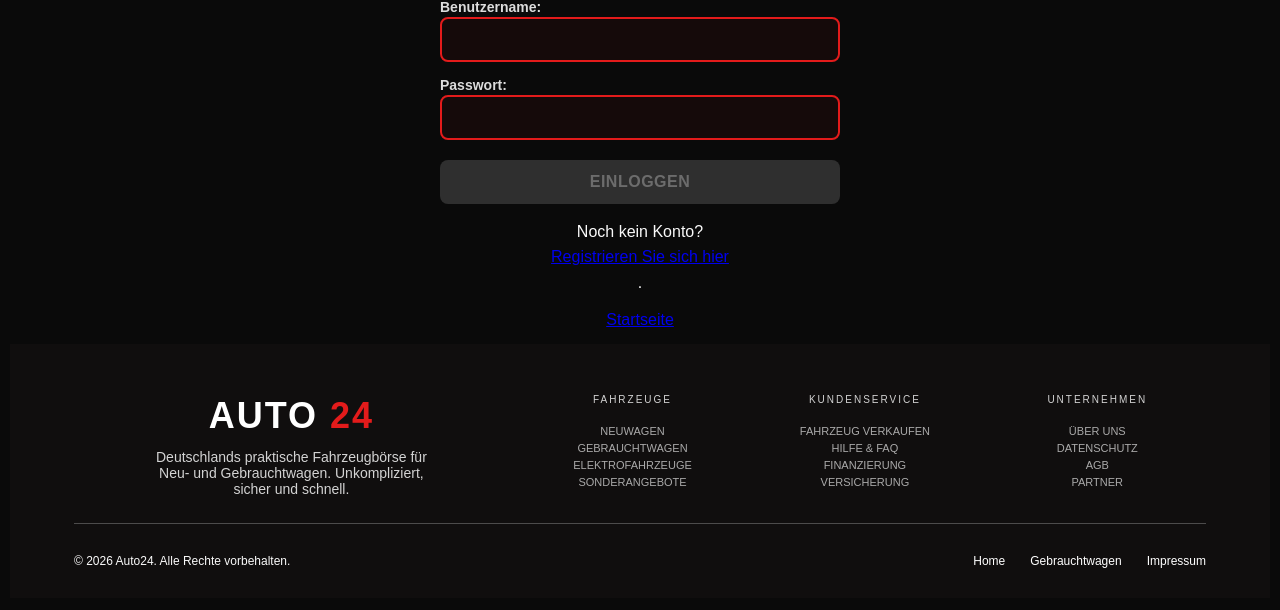
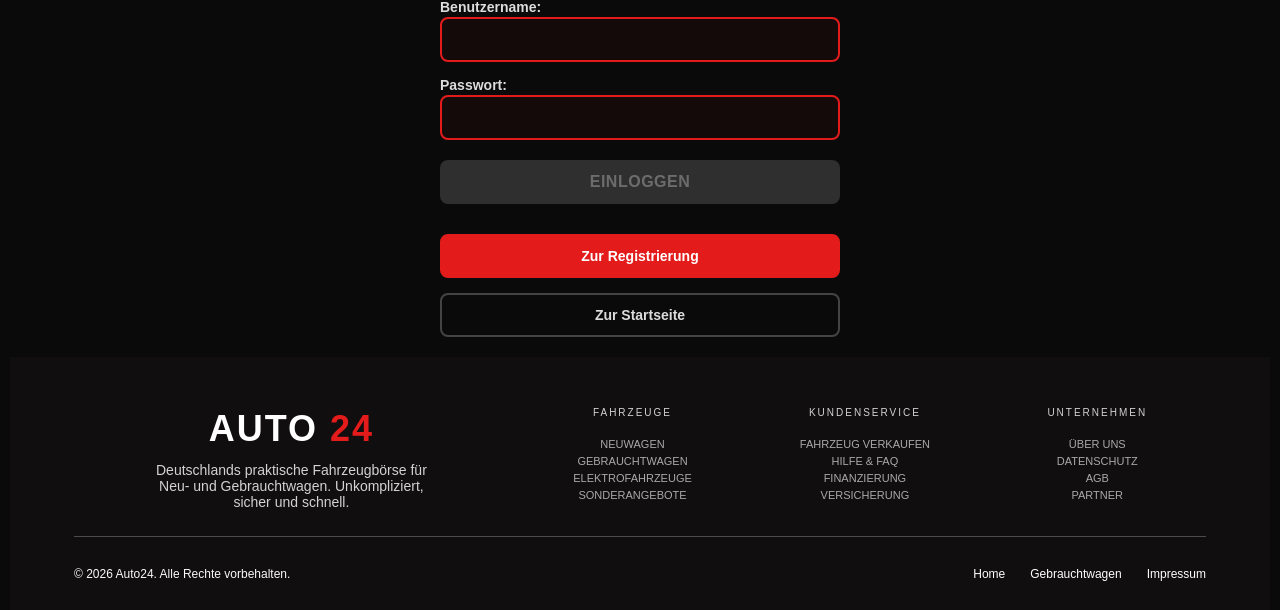
Before and after one commit to DarkPln/WebTech01, a PHP site: page /login.html in a window 1280 px wide. Shown: the part 168-778 px from the top of the page. Run offline with PHP 8.4, Linux system fonts and the light colour scheme.

Commit message:
feat: add navigation buttons for registration and homepage in login form
Co-authored-by: Copilot <copilot@github.com>

```diff
--- a/login.html
+++ b/login.html
@@ -26,8 +26,10 @@
         <input type="submit" value="Einloggen" id="loginBtn">
     </form>
 
-<p>Noch kein Konto? <a href="registration.html">Registrieren Sie sich hier</a>.</p>
-<a href="index.html">Startseite</a>
+    <div class="login-navigation">
+        <a href="registration.html" class="nav-btn nav-btn-secondary">Zur Registrierung</a>
+        <a href="index.html" class="nav-btn nav-btn-outline">Zur Startseite</a>
+    </div>
 
 
 
--- a/mystyle.css
+++ b/mystyle.css
@@ -262,6 +262,63 @@ input[type="reset"] {
     margin: 10px auto;
     max-width: 400px;
     text-align: center;
+}
+
+/* ===== NAVIGATIONS-BUTTONS ===== */
+/* Angepasst von: tim */
+
+/* Container für Navigation-Buttons */
+.login-navigation {
+    display: flex;
+    gap: 15px;
+    justify-content: center;
+    margin: 30px auto 20px;
+    max-width: 400px;
+    flex-wrap: wrap;
+}
+
+/* Basis-Stil für Navigations-Buttons */
+.nav-btn {
+    flex: 1;
+    min-width: 150px;
+    padding: 12px 20px;
+    text-decoration: none;
+    font-family: 'DM Sans', sans-serif;
+    font-size: 14px;
+    font-weight: 600;
+    text-align: center;
+    border-radius: 8px;
+    transition: all 0.3s ease;
+    display: inline-block;
+}
+
+/* Sekundärer Button (Registrierung) */
+.nav-btn-secondary {
+    background-color: rgb(227, 27, 27);
+    color: white;
+    border: 2px solid rgb(227, 27, 27);
+}
+
+.nav-btn-secondary:hover {
+    background-color: rgb(200, 20, 20);
+    border-color: rgb(200, 20, 20);
+    color: black;
+    transform: translateY(-2px);
+    box-shadow: 0 4px 12px rgba(227, 27, 27, 0.3);
+}
+
+/* Outline Button (Startseite) */
+.nav-btn-outline {
+    background-color: transparent;
+    color: rgb(220, 220, 220);
+    border: 2px solid #444444;
+}
+
+.nav-btn-outline:hover {
+    background-color: #333333;
+    border-color: #555555;
+    color: white;
+    transform: translateY(-2px);
 }
 
 footer {
@@ -685,6 +742,9 @@ a{
 .home-btn-secondary {
     border: 1px solid #8B0000;
     color: white;
+    display: inline-block;
+    max-width: 300px;
+    text-align: center;
 }
 
 .home-btn-secondary:hover {
```
